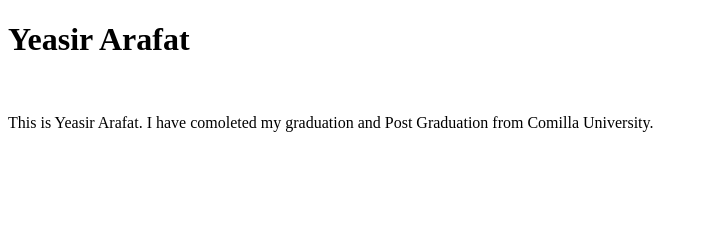
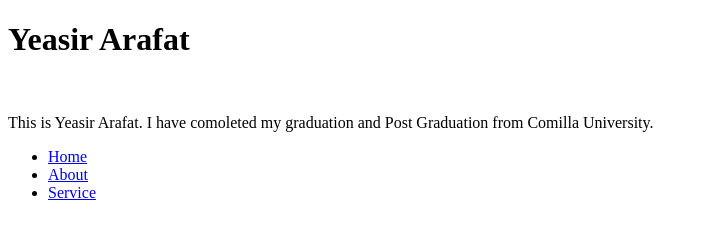
Before and after one commit to arafatmcj/Portfolio-Website, a plain HTML site: page index.html in a window 1280 px wide. Shown: the whole page, without its empty margins (0-708 px from the left). Drawn offline with Linux system fonts and the light colour scheme.

Commit message:
c commit

```diff
--- a/index.html
+++ b/index.html
@@ -9,6 +9,11 @@
 <body>
     <h1>Yeasir Arafat</h1><br>
     <p>This is Yeasir Arafat. I have comoleted my graduation and Post Graduation from Comilla University.</p>
+    <ul>
+        <li><a href="#">Home</a></li>
+        <li><a href="#">About</a></li>
+        <li><a href="#">Service</a></li>
 
+    </ul>
 </body>
 </html>
```
